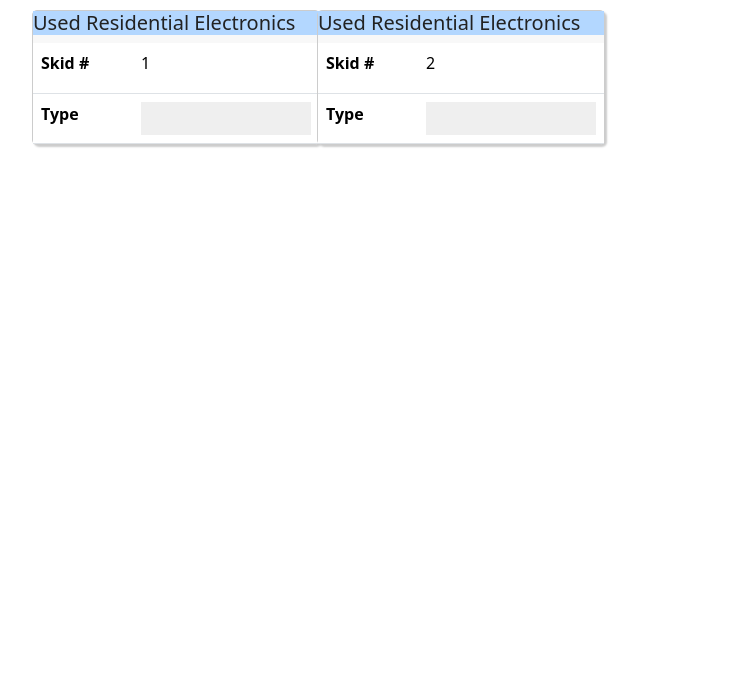
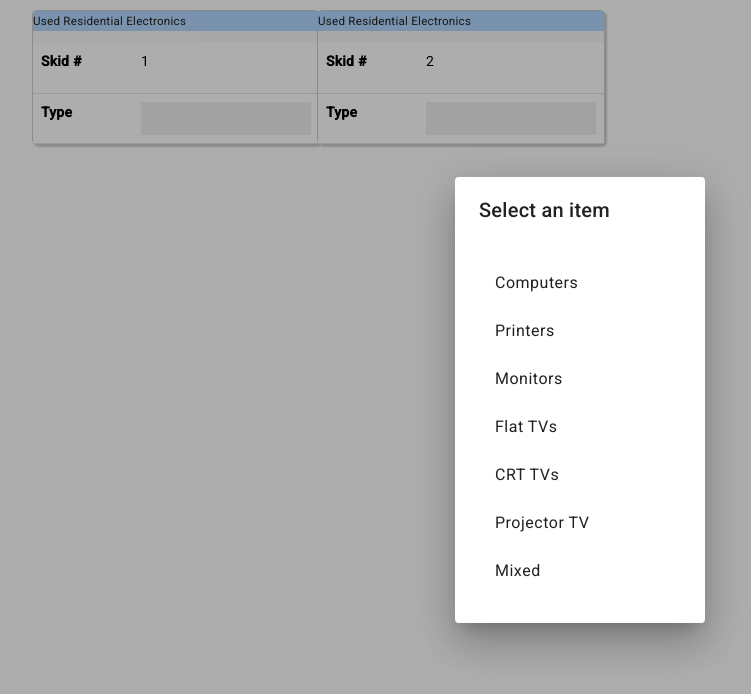
Before and after one commit to chiaremar/digital-forms-bootstrap, an Angular app: page / in a window 1280 px wide. Both pictures are taken after a click on the button 286 px from the left and 118 px from the top of the page. Shown: the top 694 px of the page, without its empty margins (60-811 px from the left). Built offline with nearby package versions, Linux system fonts and the light colour scheme.

Commit message:
added angular material and select dialog component, wired it up in skid

```diff
--- a/angular.json
+++ b/angular.json
@@ -25,6 +25,7 @@
               "src/assets"
             ],
             "styles": [
+              "@angular/material/prebuilt-themes/indigo-pink.css",
               "node_modules/bootstrap/dist/css/bootstrap.min.css",
               "src/styles.css"
             ],
@@ -85,8 +86,8 @@
               "src/assets"
             ],
             "styles": [
+              "@angular/material/prebuilt-themes/indigo-pink.css",
               "src/styles.css"
-
             ],
             "scripts": []
           }
--- a/package.json
+++ b/package.json
@@ -11,10 +11,12 @@
   "private": true,
   "dependencies": {
     "@angular/animations": "^17.0.0",
+    "@angular/cdk": "^17.1.2",
     "@angular/common": "^17.0.0",
     "@angular/compiler": "^17.0.0",
     "@angular/core": "^17.0.0",
     "@angular/forms": "^17.0.0",
+    "@angular/material": "^17.1.2",
     "@angular/platform-browser": "^17.0.0",
     "@angular/platform-browser-dynamic": "^17.0.0",
     "@angular/router": "^17.0.0",
--- a/src/app/app.config.ts
+++ b/src/app/app.config.ts
@@ -2,7 +2,8 @@ import { ApplicationConfig } from '@angular/core';
 import { provideRouter } from '@angular/router';
 
 import { routes } from './app.routes';
+import { provideAnimationsAsync } from '@angular/platform-browser/animations/async';
 
 export const appConfig: ApplicationConfig = {
-  providers: [provideRouter(routes)]
+  providers: [provideRouter(routes), provideAnimationsAsync()]
 };
--- /dev/null
+++ b/src/app/select-dialog/select-dialog.component.html
@@ -0,0 +1,8 @@
+<h1 mat-dialog-title>Select an item</h1>
+<div mat-dialog-content>
+  <mat-list>
+    <mat-list-item *ngFor="let option of data.options" (click)="selectOption(option)">
+      {{option}}
+    </mat-list-item>
+  </mat-list>
+</div>
--- /dev/null
+++ b/src/app/select-dialog/select-dialog.component.ts
@@ -0,0 +1,30 @@
+import { Component, Inject } from '@angular/core';
+import { CommonModule } from '@angular/common';
+import { MAT_DIALOG_DATA, MatDialogRef } from '@angular/material/dialog';
+import { MatFormFieldModule } from '@angular/material/form-field';
+import { MatInputModule } from '@angular/material/input';
+import { MatDialogModule } from '@angular/material/dialog';
+import { MatListModule } from '@angular/material/list';
+
+@Component({
+  selector: 'app-select-dialog',
+  standalone: true,
+  imports: [
+    CommonModule,
+    MatFormFieldModule,
+    MatInputModule,
+    MatDialogModule,
+    MatListModule
+  ],
+  templateUrl: './select-dialog.component.html',
+  styleUrl: './select-dialog.component.css'
+})
+export class SelectDialogComponent {
+  constructor(
+    public dialogRef: MatDialogRef<SelectDialogComponent>,
+    @Inject(MAT_DIALOG_DATA) public data: any) {}
+
+  selectOption(option: string): void {
+    this.dialogRef.close(option);
+  }
+}
--- a/src/app/skid/skid.component.ts
+++ b/src/app/skid/skid.component.ts
@@ -1,5 +1,7 @@
 import { Component, Input, Output, EventEmitter, SimpleChanges } from '@angular/core';
 import { BehaviorSubject } from 'rxjs/internal/BehaviorSubject';
+import { MatDialog } from '@angular/material/dialog';
+import { SelectDialogComponent } from '../select-dialog/select-dialog.component';
 
 export interface Skid {
   number: number;
@@ -10,7 +12,7 @@ export interface Skid {
 @Component({
   selector: 'skid',
   standalone: true,
-  imports: [],
+  imports: [SelectDialogComponent],
   templateUrl: './skid.component.html',
   styleUrl: './skid.component.css'
 })
@@ -21,7 +23,7 @@ export class SkidComponent {
   private _skid = new BehaviorSubject<Skid>(this.skid);
   skid$ = this._skid.asObservable();
 
-  constructor() {
+  constructor(public dialog: MatDialog) {
     this.skid$.subscribe(skid => {
       this.updateSkid(skid)
     });
@@ -45,10 +47,20 @@ export class SkidComponent {
   }
 
   openTypeDialog(): void {
-    // open a dialog to select the type
+    const dialogRef = this.dialog.open(SelectDialogComponent, {
+      width: '250px',
+      data: {options: ['Computers', 'Printers', 'Monitors', 'Flat TVs', 'CRT TVs', 'Projector TV', 'Mixed']}
+    });
 
-    console.log('openTypeDialog');
-
+    dialogRef.afterClosed().subscribe(result => {
+      // if (result) {
+      //   this.onSkidChange();
+      // }
+      if (result) {
+        this.skid.type = result;
+        this.updateSkid(this.skid);
+      }
+    });
   }
 
 }
--- a/src/index.html
+++ b/src/index.html
@@ -6,8 +6,10 @@
   <base href="/">
   <meta name="viewport" content="width=device-width, initial-scale=1">
   <link rel="icon" type="image/x-icon" href="favicon.ico">
+  <link href="https://fonts.googleapis.com/css2?family=Roboto:wght@300;400;500&display=swap" rel="stylesheet">
+  <link href="https://fonts.googleapis.com/icon?family=Material+Icons" rel="stylesheet">
 </head>
-<body>
+<body class="mat-typography">
   <app-root></app-root>
 </body>
 </html>
--- a/src/styles.css
+++ b/src/styles.css
@@ -1 +1,5 @@
 /* You can add global styles to this file, and also import other style files */
+
+
+html, body { height: 100%; }
+body { margin: 0; font-family: Roboto, "Helvetica Neue", sans-serif; }
```
Also changed, not shown: src/app/select-dialog/select-dialog.component.css (added), 2 other files (tests, documents, lock files or other folders).
